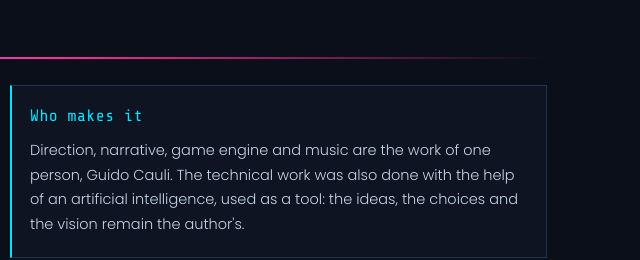
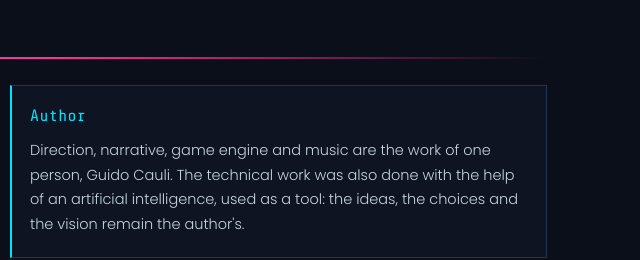
Before and after one commit to guidocauli/corehack, a plain HTML site: page index.html in a window 1280 px wide. Shown: the part 6007-6267 px from the top of the page, 637-1277 px from the left. Drawn offline with nearby package versions, Linux system fonts and the light colour scheme.

Commit message:
Add files via upload

```diff
--- a/index.html
+++ b/index.html
@@ -849,7 +849,7 @@ listening on :7341</div>
           <p data-l="en">Core:Hack is a personal project, born and grown in spare time. It has no publisher and no business model: it is free and will always stay free, with no ads, in-game purchases or paid content.</p>
         </article>
         <article class="ab" style="--fc:var(--cyan)">
-          <h4><span data-l="it">Chi lo fa</span><span data-l="en">Who makes it</span></h4>
+          <h4><span data-l="it">Autore</span><span data-l="en">Author</span></h4>
           <p data-l="it">Direzione, narrativa, motore di gioco e musica sono opera di una sola persona, Guido Cauli. Il lavoro tecnico è stato realizzato anche con il contributo di un'intelligenza artificiale, usata come strumento: le idee, le scelte e la visione restano dell'autore.</p>
           <p data-l="en">Direction, narrative, game engine and music are the work of one person, Guido Cauli. The technical work was also done with the help of an artificial intelligence, used as a tool: the ideas, the choices and the vision remain the author's.</p>
         </article>
```
